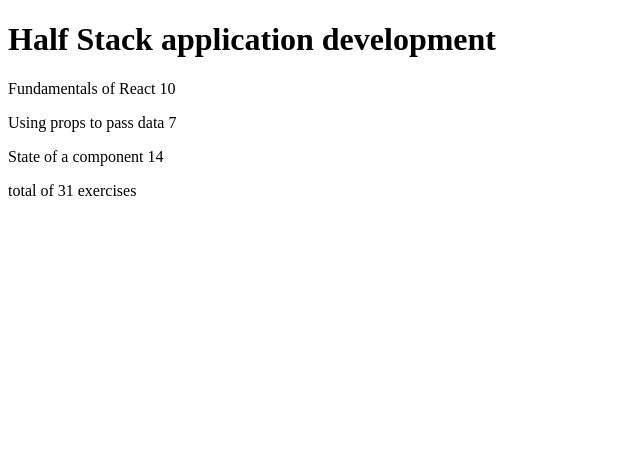
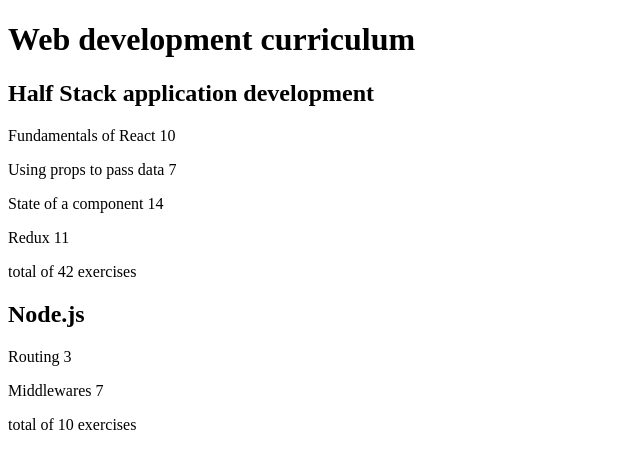
Before and after one commit to gdsimoes/fullstackopen, a React (Create React App) app in the folder part2/courseinfo/: page / in a window 1280 px wide. Shown: the top 468 px of the page, without its empty margins (0-640 px from the left). Built offline with nearby package versions, Linux system fonts and the light colour scheme.

Commit message:
Add solutions to exercises 2.4 and 2.5

```diff
--- a/part2/courseinfo/src/App.js
+++ b/part2/courseinfo/src/App.js
@@ -2,9 +2,10 @@
 import Course from "./components/Course";
 
 const App = () => {
-    const course = {
+    const courses = [
+        {
+            name: "Half Stack application development",
             id: 1,
-        name: "Half Stack application development",
             parts: [
                 {
                     name: "Fundamentals of React",
@@ -21,10 +22,40 @@
                     exercises: 14,
                     id: 3,
                 },
+                {
+                    name: "Redux",
+                    exercises: 11,
+                    id: 4,
+                },
             ],
-    };
+        },
+        {
+            name: "Node.js",
+            id: 2,
+            parts: [
+                {
+                    name: "Routing",
+                    exercises: 3,
+                    id: 1,
+                },
+                {
+                    name: "Middlewares",
+                    exercises: 7,
+                    id: 2,
+                },
+            ],
+        },
+    ];
 
-    return <Course course={course} />;
+    // return <Course course={courses[0]} />;
+    return (
+        <>
+            <h1>Web development curriculum</h1>
+            {courses.map((course) => (
+                <Course course={course} key={course.id} />
+            ))}
+        </>
+    );
 };
 
 export default App;
--- a/part2/courseinfo/src/components/Header.js
+++ b/part2/courseinfo/src/components/Header.js
@@ -1,7 +1,7 @@
 import React from "react";
 
 const Header = ({ name }) => {
-    return <h1>{name}</h1>;
+    return <h2>{name}</h2>;
 };
 
 export default Header;
```
Lines whose indentation alone changed are shown as unchanged.
